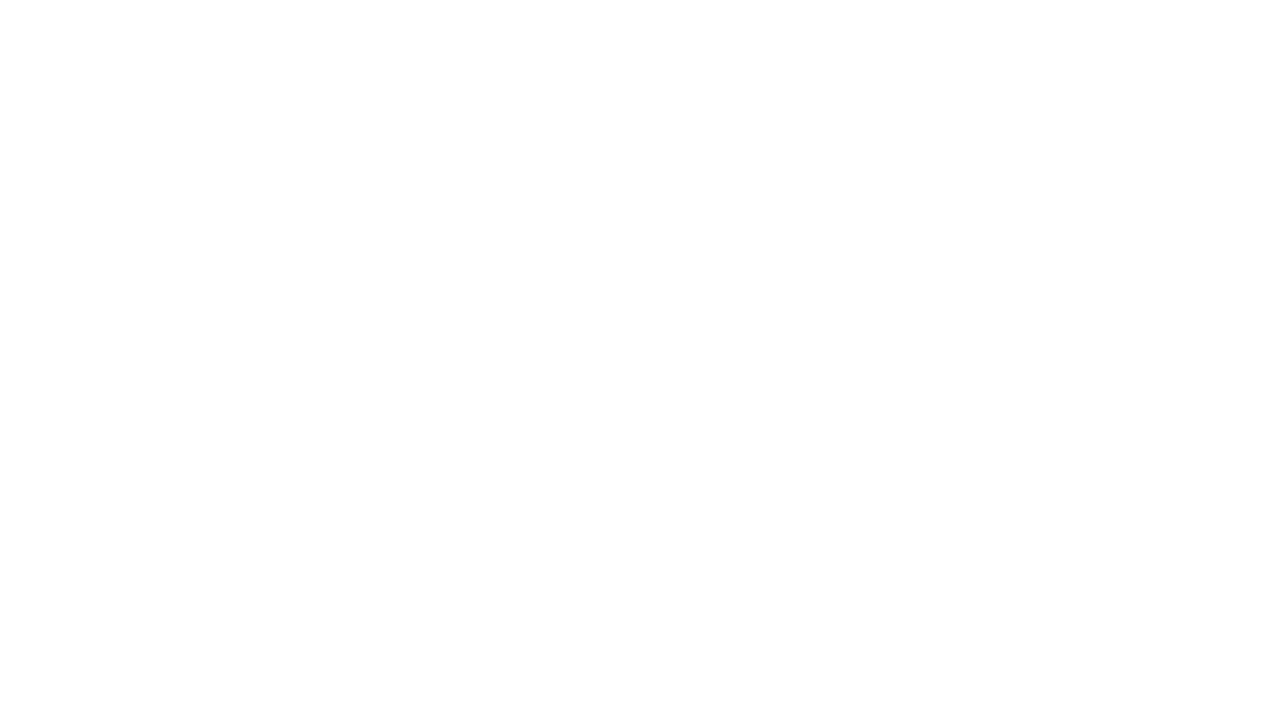
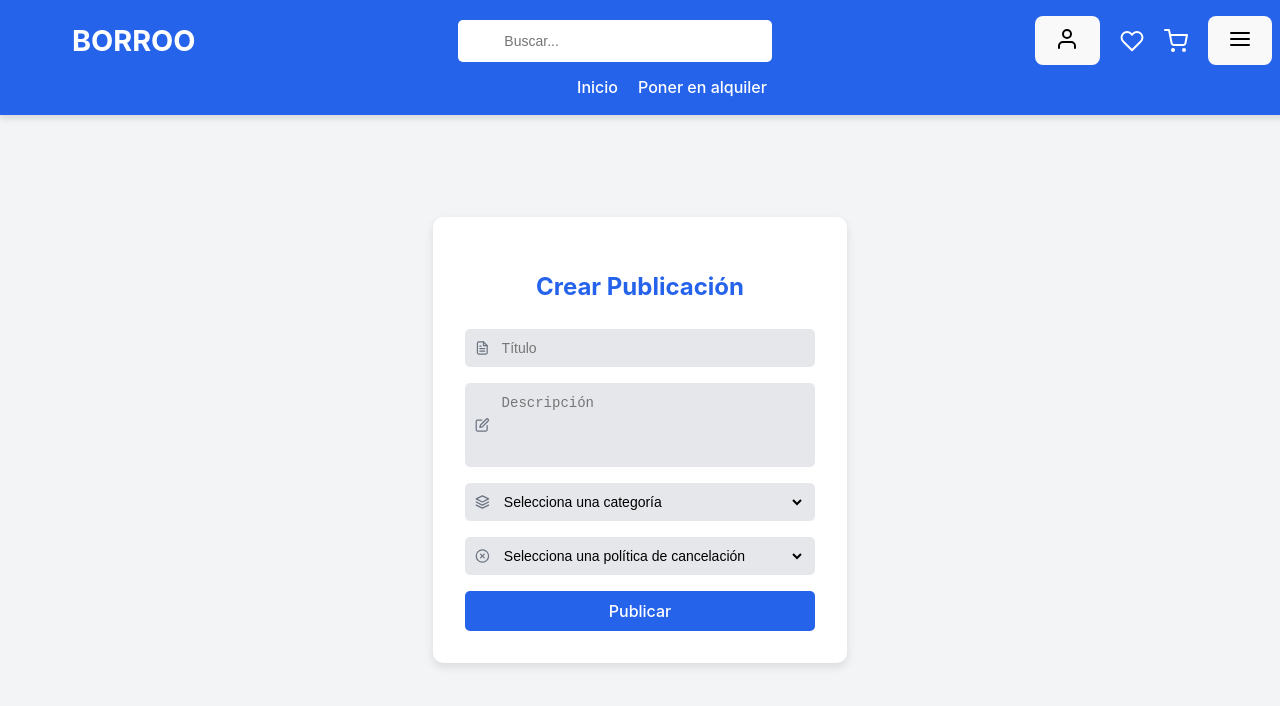
Before and after one commit to ISPP-2425-G4/borroo, a React (Vite) app in the folder frontend/: page /create-item in a window 1280 px wide. Before the commit this address had no page. Shown: the top 706 px of the page. Built offline with nearby package versions, Linux system fonts and the light colour scheme.

Commit message:
feat: base de vision de crear item

```diff
--- /dev/null
+++ b/frontend/public/styles/CreateRental.css
@@ -0,0 +1,73 @@
+/* Asegúrate de que html y body ocupen toda la pantalla */
+html, body {
+    margin: 0;
+    padding: 0;
+    width: 100%;
+    height: 100%;
+}
+
+.rental-container {
+    display: flex;
+    justify-content: center;
+    align-items: center;
+    min-height: calc(100vh - 80px); /* Ajusta según la altura del header */
+    background-color: #f3f4f6;
+    padding-top: 80px; /* Ajusta según la altura del header */
+    width: 100vw; /* Fuerza el ancho completo de la ventana */
+}
+
+.rental-box {
+    background: white;
+    padding: 2rem;
+    border-radius: 10px;
+    box-shadow: 0 4px 10px rgba(0, 0, 0, 0.1);
+    text-align: center;
+    width: 350px;
+}
+
+h2 {
+    color: #2563eb;
+    margin-bottom: 1.5rem;
+}
+
+.input-group {
+    display: flex;
+    align-items: center;
+    background: #e5e7eb;
+    padding: 10px;
+    border-radius: 5px;
+    margin-bottom: 1rem;
+}
+
+.input-icon {
+    color: #6b7280;
+    margin-right: 10px;
+}
+
+input, select, textarea {
+    border: none;
+    background: transparent;
+    outline: none;
+    width: 100%;
+    font-size: 14px;
+}
+
+textarea {
+    resize: none;
+    height: 60px;
+}
+
+.rental-btn {
+    background: #2563eb;
+    color: white;
+    padding: 10px;
+    width: 100%;
+    border: none;
+    border-radius: 5px;
+    cursor: pointer;
+    transition: background 0.3s ease;
+}
+
+.rental-btn:hover {
+    background: #1e40af;
+}
--- a/frontend/src/App.jsx
+++ b/frontend/src/App.jsx
@@ -1,6 +1,7 @@
 import { BrowserRouter as Router, Routes, Route } from "react-router-dom";
 import Layout from "./Layout";
 import Login from "./Login";
+import CreateItem from "./CreateItem";
 
 function App() {
   return (
@@ -10,6 +11,7 @@ function App() {
         </Route>
         {/* Ruta para la página de login */}
         <Route path="/login" element={<Login />} />
+        <Route path="/create-item" element={<CreateItem />} />
       </Routes>
     </Router>
   );
--- /dev/null
+++ b/frontend/src/CreateItem.jsx
@@ -0,0 +1,86 @@
+import { useState } from "react";
+import { FiFileText, FiEdit, FiLayers, FiXCircle } from "react-icons/fi";
+import "../public/styles/CreateRental.css";
+import Navbar from "./Navbar";
+
+const CreateRental = () => {
+  const [formData, setFormData] = useState({
+    title: "",
+    description: "",
+    item_category: "",
+    cancel_type: "",
+  });
+
+  const handleChange = (e) => {
+    setFormData({ ...formData, [e.target.name]: e.target.value });
+  };
+
+  const handleSubmit = (e) => {
+    e.preventDefault();
+    console.log("Publicación creada:", formData);
+  };
+
+  return (
+    <div className="rental-container">
+        <Navbar />
+      <div className="rental-box">
+        <h2>Crear Publicación</h2>
+        <form onSubmit={handleSubmit}>
+          <div className="input-group">
+            <FiFileText className="input-icon" />
+            <input
+              type="text"
+              name="title"
+              placeholder="Título"
+              value={formData.title}
+              onChange={handleChange}
+              required
+            />
+          </div>
+          <div className="input-group">
+            <FiEdit className="input-icon" />
+            <textarea
+              name="description"
+              placeholder="Descripción"
+              value={formData.description}
+              onChange={handleChange}
+              required
+            />
+          </div>
+          <div className="input-group">
+            <FiLayers className="input-icon" />
+            <select
+              name="item_category"
+              value={formData.item_category}
+              onChange={handleChange}
+              required
+            >
+              <option value="" disabled>Selecciona una categoría</option>
+              <option value="Electronics">Electrónica</option>
+              <option value="Furniture">Muebles</option>
+              <option value="Vehicles">Vehículos</option>
+              <option value="Other">Otros</option>
+            </select>
+          </div>
+          <div className="input-group">
+            <FiXCircle className="input-icon" />
+            <select
+              name="cancel_type"
+              value={formData.cancel_type}
+              onChange={handleChange}
+              required
+            >
+              <option value="" disabled>Selecciona una política de cancelación</option>
+              <option value="Flexible">Flexible</option>
+              <option value="Moderate">Moderada</option>
+              <option value="Strict">Estricto</option>
+            </select>
+          </div>
+          <button type="submit" className="rental-btn">Publicar</button>
+        </form>
+      </div>
+    </div>
+  );
+};
+
+export default CreateRental;
--- a/frontend/src/Navbar.jsx
+++ b/frontend/src/Navbar.jsx
@@ -46,7 +46,7 @@ const Navbar = () => {
       {/* Navigation Links */}
       <nav className={`nav-links ${menuOpen ? "open" : ""}`}>
         <Link to="/" className="nav-link">Inicio</Link>
-        <Link to="/rent" className="nav-link">Poner en alquiler</Link>
+        <Link to="/create-item" className="nav-link">Poner en alquiler</Link>
       </nav>
     </header>
   );
```
